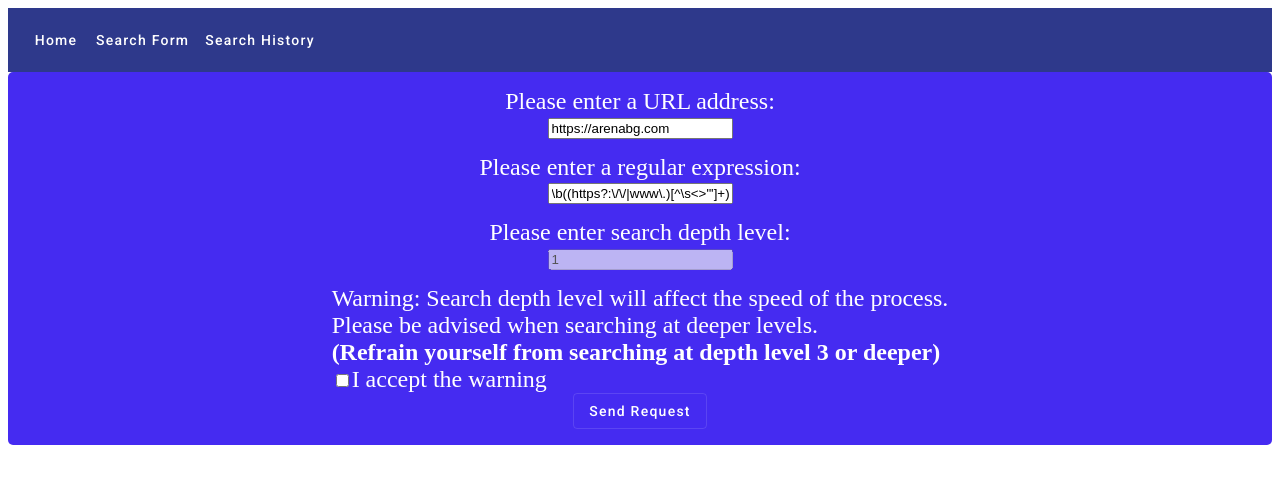
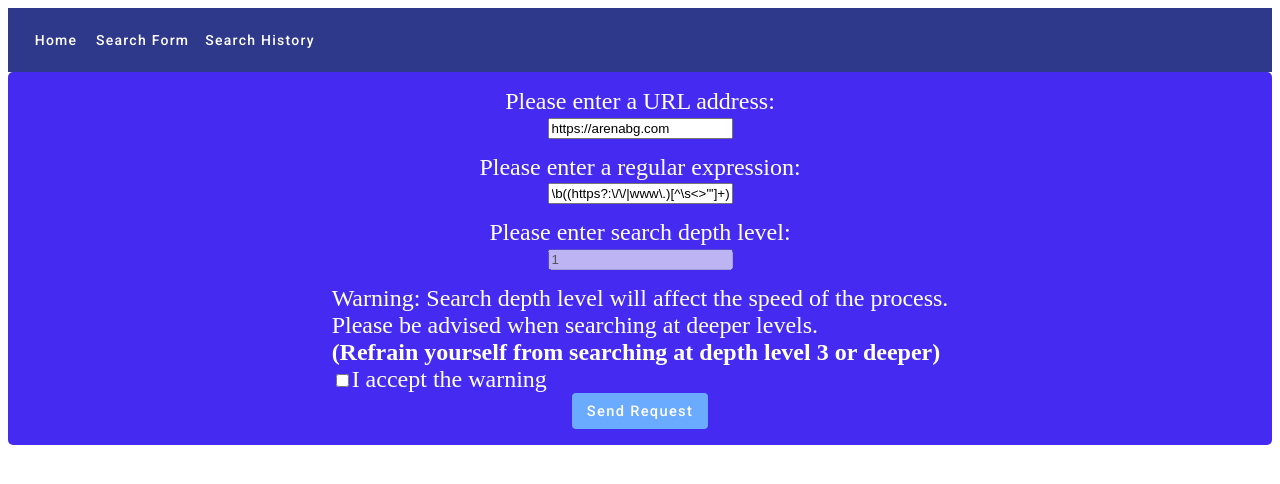
Before and after one commit to Argentfire/Computer_Linguistics_Course_Project, an Angular app in the folder LinkRetrieval.Client/LinkRetrieval/: page /search-form in a window 1280 px wide. Shown: the top 484 px of the page. Built offline with nearby package versions, Linux system fonts and the light colour scheme.

Commit message:
Refactor search form button styling and ensure consistent button ID usage

```diff
--- a/LinkRetrieval.Client/LinkRetrieval/src/app/@components/search-form/search-form.component.html
+++ b/LinkRetrieval.Client/LinkRetrieval/src/app/@components/search-form/search-form.component.html
@@ -16,7 +16,7 @@
       <input id="warning-checkbox-input" type="checkbox" [(ngModel)]="warningAccepted">
       <label id="warning-checkbox-label" for="warning-checkbox-input">I accept the warning</label>
     </div>
-    <button mat-stroked-button (click)="sendSearchRequest()">Send Request</button>
+    <button id="send-request-button" class="search-form-button" mat-stroked-button (click)="sendSearchRequest()">Send Request</button>
   </section>
 
   <section id="section-result" class="search-form-section" [hidden]="!resultVisible">
--- a/LinkRetrieval.Client/LinkRetrieval/src/app/@components/search-form/search-form.component.scss
+++ b/LinkRetrieval.Client/LinkRetrieval/src/app/@components/search-form/search-form.component.scss
@@ -19,6 +19,12 @@
     .input-field {
       margin-bottom: 15px;
     }
+
+    .search-form-button {
+      background-color: #6aaaff;
+      font-size: 11pt;
+      border-style: none;
+    }
   }
 
   height: 100%;
```
